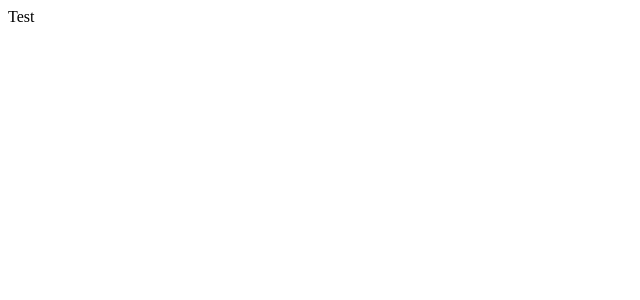
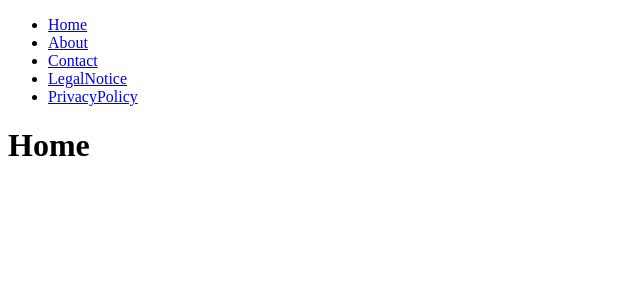
Before and after one commit to clydewilmoth/TAKSIM-UI, a React (Vite) app: page / in a window 1280 px wide. Shown: the top 300 px of the page, without its empty margins (0-640 px from the left). Built offline with nearby package versions, Linux system fonts and the light colour scheme.

Commit message:
First approach of navigation bar

```diff
--- a/src/components/Layout/Layout.tsx
+++ b/src/components/Layout/Layout.tsx
@@ -1,9 +1,11 @@
+import { Outlet } from "react-router-dom";
 import Nav from "../Nav/Nav";
 
 function Layout() {
   return (
     <div id="layout">
       <Nav />
+      <Outlet />
     </div>
   );
 }
--- a/src/components/Nav/Nav.tsx
+++ b/src/components/Nav/Nav.tsx
@@ -1,5 +1,27 @@
+import { Link } from "react-router-dom";
+
 function Nav() {
-  return <>Test</>;
+  return (
+    <nav>
+      <ul>
+        <li>
+          <Link to="/">Home</Link>
+        </li>
+        <li>
+          <Link to="/about">About</Link>
+        </li>
+        <li>
+          <Link to="/contact">Contact</Link>
+        </li>
+        <li>
+          <Link to="/legalNotice">LegalNotice</Link>
+        </li>
+        <li>
+          <Link to="/privacyPolicy">PrivacyPolicy</Link>
+        </li>
+      </ul>
+    </nav>
+  );
 }
 
 export default Nav;
--- a/src/components/pages/About/About.tsx
+++ b/src/components/pages/About/About.tsx
@@ -1,5 +1,9 @@
 function About() {
-  return <div id="about">About</div>;
+  return (
+    <div id="about">
+      <h1>About</h1>
+    </div>
+  );
 }
 
 export default About;
--- a/src/components/pages/Contact/Contact.tsx
+++ b/src/components/pages/Contact/Contact.tsx
@@ -1,5 +1,9 @@
 function Contact() {
-  return <div id="contact">Contact</div>;
+  return (
+    <div id="contact">
+      <h1>Contact</h1>
+    </div>
+  );
 }
 
 export default Contact;
--- a/src/components/pages/Home/Home.tsx
+++ b/src/components/pages/Home/Home.tsx
@@ -1,5 +1,9 @@
 function Home() {
-  return <div id="home">Home</div>;
+  return (
+    <div id="home">
+      <h1>Home</h1>
+    </div>
+  );
 }
 
 export default Home;
--- a/src/components/pages/LegalNotice/LegalNotice.tsx
+++ b/src/components/pages/LegalNotice/LegalNotice.tsx
@@ -1,5 +1,9 @@
 function LegalNotice() {
-  return <div id="legalNotice">LegalNotice</div>;
+  return (
+    <div id="legalNotice">
+      <h1>LegalNotice</h1>
+    </div>
+  );
 }
 
 export default LegalNotice;
--- a/src/components/pages/NoPage/NoPage.tsx
+++ b/src/components/pages/NoPage/NoPage.tsx
@@ -1,5 +1,9 @@
 function NoPage() {
-  return <div id="noPage">NoPage</div>;
+  return (
+    <div id="noPage">
+      <h1>404 page not found</h1>
+    </div>
+  );
 }
 
 export default NoPage;
--- a/src/components/pages/PrivacyPolicy/PrivacyPolicy.tsx
+++ b/src/components/pages/PrivacyPolicy/PrivacyPolicy.tsx
@@ -1,5 +1,9 @@
 function PrivacyPolicy() {
-  return <div id="privacyPolicy">PrivacyPolicy</div>;
+  return (
+    <div id="privacyPolicy">
+      <h1>PrivacyPolicy</h1>
+    </div>
+  );
 }
 
 export default PrivacyPolicy;
--- a/src/main.tsx
+++ b/src/main.tsx
@@ -15,10 +15,10 @@ createRoot(document.getElementById("root")!).render(
       <Routes>
         <Route path="/" element={<Layout />}>
           <Route index element={<Home />} />
-          <Route path="About" element={<About />} />
-          <Route path="Contact" element={<Contact />} />
-          <Route path="LegalNotice" element={<LegalNotice />} />
-          <Route path="PrivacyPolicy" element={<PrivacyPolicy />} />
+          <Route path="about" element={<About />} />
+          <Route path="contact" element={<Contact />} />
+          <Route path="legalNotice" element={<LegalNotice />} />
+          <Route path="privacyPolicy" element={<PrivacyPolicy />} />
           <Route path="*" element={<NoPage />} />
         </Route>
       </Routes>
```
